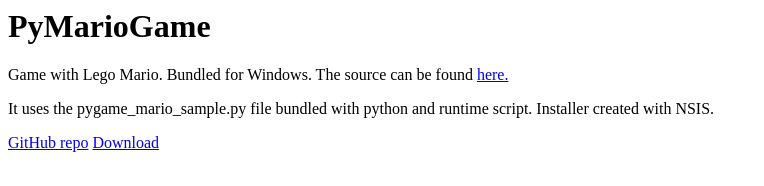
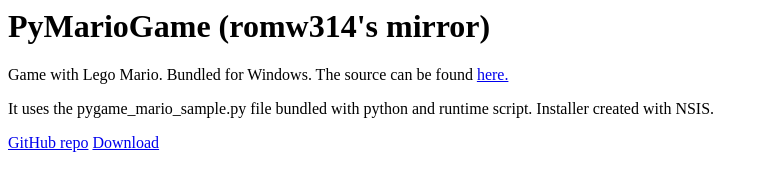
Before and after one commit to romw314/pymariogame, a plain HTML site: page www/index.html in a window 1280 px wide. Shown: the whole page, without its empty margins (0-764 px from the left). Drawn offline with Linux system fonts and the light colour scheme.

Commit message:
Update index.html

```diff
--- a/www/index.html
+++ b/www/index.html
@@ -3,7 +3,7 @@
     <title>PyMarioGame</title>
   </head>
   <body>
-    <h1>PyMarioGame</h1>
+    <h1>PyMarioGame (romw314's mirror)</h1>
     <p>Game with Lego Mario. Bundled for Windows. The source can be found <a href="https://github.com/Jackomatrus/pyLegoMario">here.</a></p>
     <p>It uses the pygame_mario_sample.py file bundled with python and runtime script. Installer created with NSIS.</p>
     <a href="https://github.com/romw314/pymariogame">GitHub repo</a>
```
